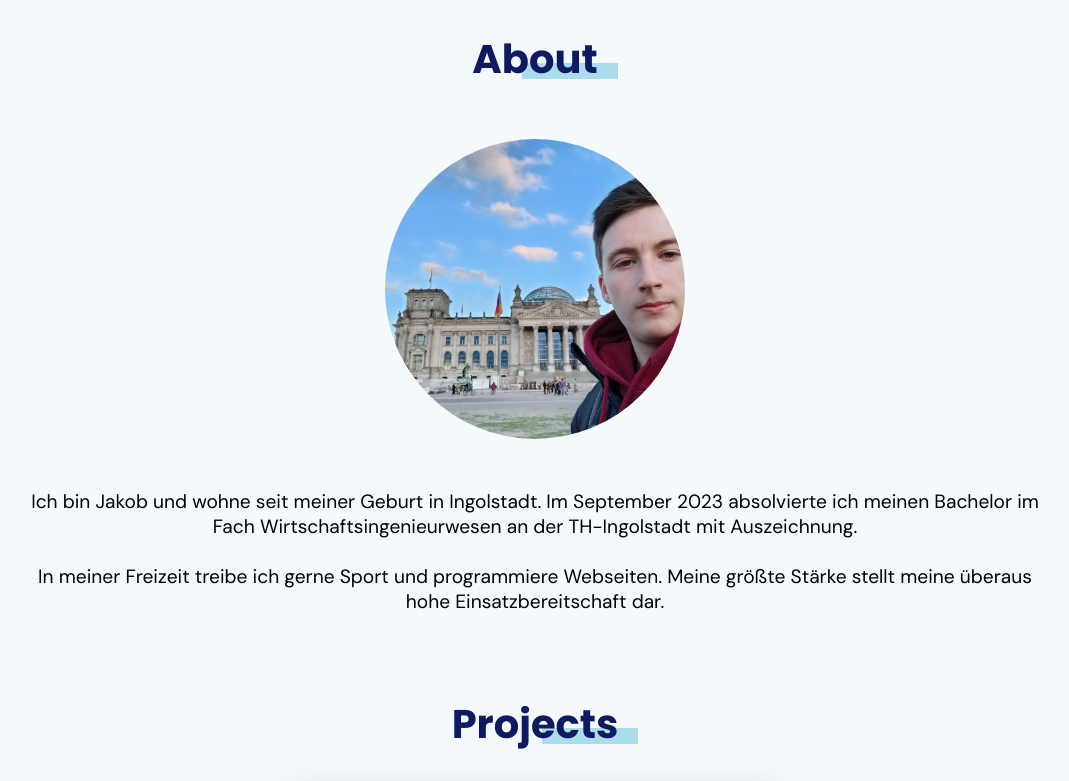
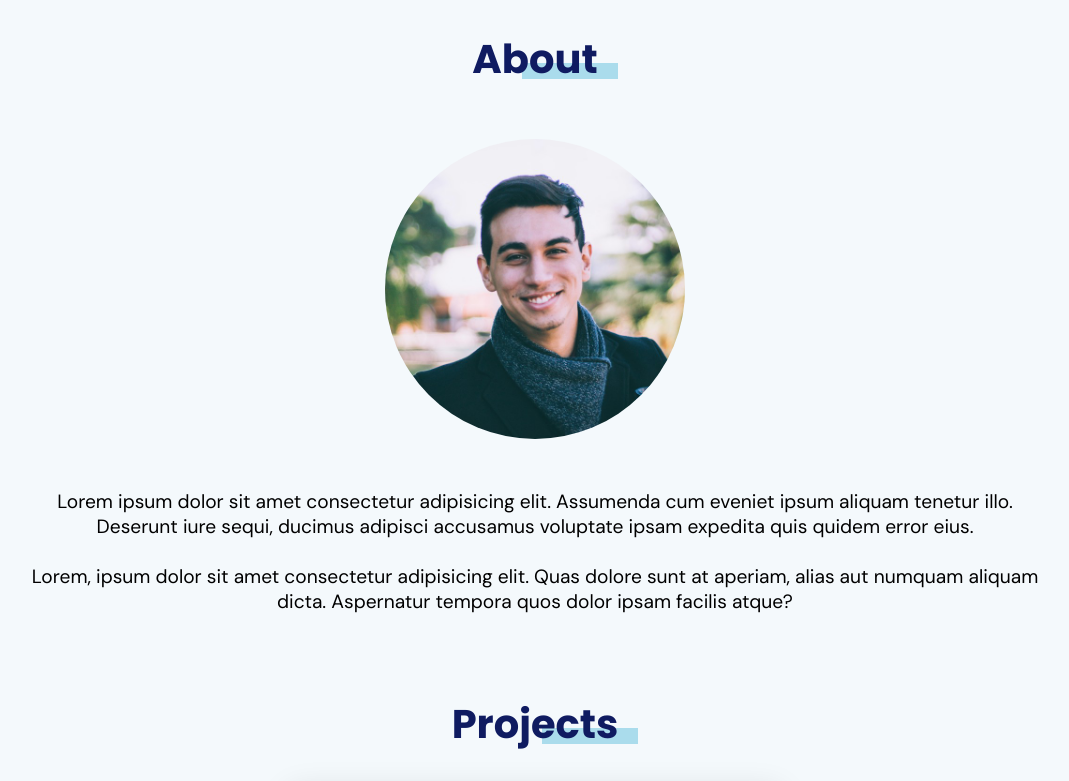
Before and after one commit to fullstackopen23/portfolio, a website: page index.html in a window 1280 px wide. Shown: the part 960-1741 px from the top of the page, without its empty margins (105-1174 px from the left). Drawn offline with nearby package versions, Linux system fonts and the light colour scheme.

Commit message:
unpersonal now

```diff
--- a/index.html
+++ b/index.html
@@ -5,7 +5,7 @@
     <meta charset="UTF-8">
 
     <meta name="viewport" content="width=device-width, initial-scale=1.0">
-    <title>Jakobs Portfolio</title>
+    <title>Freds Portfolio</title>
     <link rel="preconnect" href="https://fonts.googleapis.com">
     <link rel="preconnect" href="https://fonts.gstatic.com" crossorigin>
     <link
@@ -28,7 +28,7 @@
                 </svg>
                 <h1 data-aos="fade-right" class="hero_header_1">Hello, my</h1>
                 <h1 data-aos="fade-left" class="hero_header_2">
-                    name is <b>Jakob</b>.
+                    name is <b>Fred</b>.
                 </h1>
             </div>
             <div class="scroll_arrows_container">
@@ -71,17 +71,16 @@
                 <h2 data-aos="fade-left">
                     About
                 </h2>
-                <img data-aos="fade-right" src="/images/hero_berlin.jpg" alt="me in berlin">
+                <img data-aos="fade-right" src="/images/avatar.jpg" alt="me in berlin">
                 <p data-aos="fade-left">
-                    Ich bin Jakob und wohne seit meiner Geburt in Ingolstadt. Im September 2023 absolvierte ich meinen
-                    Bachelor im Fach
-                    Wirtschaftsingenieurwesen an der TH-Ingolstadt mit Auszeichnung.
+                    Lorem ipsum dolor sit amet consectetur adipisicing elit. Assumenda cum eveniet ipsum aliquam tenetur
+                    illo.
+                    Deserunt iure sequi, ducimus adipisci accusamus voluptate ipsam expedita quis quidem error eius.
                     <br>
                     <br>
-                    In meiner Freizeit treibe ich gerne Sport und programmiere Webseiten. Meine größte Stärke stellt
-                    meine
-                    überaus hohe
-                    Einsatzbereitschaft dar.
+                    Lorem, ipsum dolor sit amet consectetur adipisicing elit. Quas dolore sunt at aperiam, alias aut
+                    numquam aliquam dicta. Aspernatur tempora quos dolor ipsam
+                    facilis atque?
 
                 </p>
             </div>
@@ -122,7 +121,7 @@
         <section data-section="contact" class="contact-section" id="contact-section-id">
             <div class="contact-wrapper">
                 <h2>Contact</h2>
-                <p>Write me an e-mail (<b>jz99.portfolio@gmail.com</b>) or use the contact form below.</p>
+                <p>Write me an e-mail (<b>lorem@solem.dit</b>) or use the contact form below.</p>
                 <form method="POST" id="form">
                     <input id="nameInput" type="text" name="name" placeholder="Name" />
                     <input id="emailInput" required type="email" name="email" placeholder="Email" />
--- a/style.css
+++ b/style.css
@@ -213,6 +213,7 @@ section.about-section img {
 
 .project {
   width: 90%;
+  max-width: 600px;
   max-width: 500px;
   cursor: pointer;
   margin: 0 auto;
@@ -275,7 +276,8 @@ section.about-section img {
     width: 80%;
   }
   .project {
-    padding: 20px;
+    margin: 0;
+    width: 30%;
   }
 }
 /* CONTACT SECTION */
```
Also changed, not shown: images/avatar.jpg (added), images/hero_berlin.jpg (deleted).
